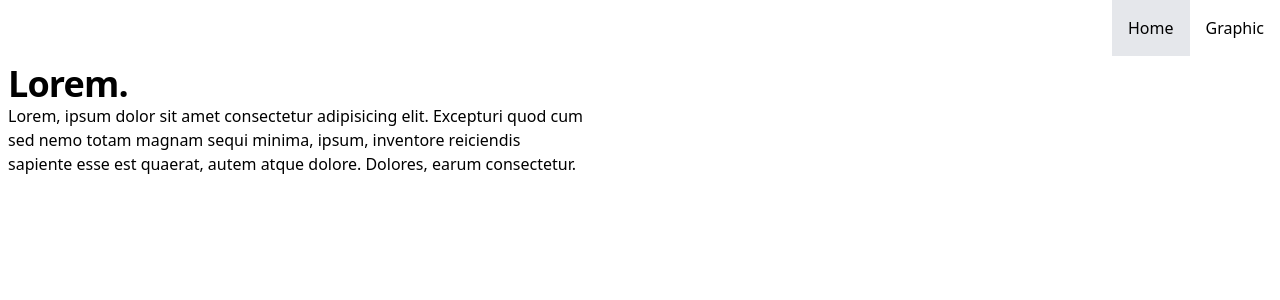
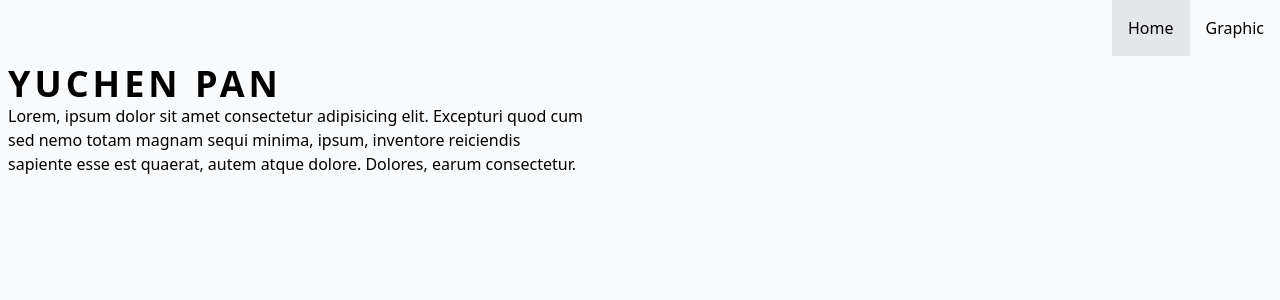
Before and after one commit to TomPan-1901/tompan-1901.github.io, a Nuxt app: page / in a window 1280 px wide. Shown: the top 300 px of the page. Built offline with nearby package versions, Linux system fonts and the light colour scheme.

Commit message:
add background color

```diff
--- a/assets/css/tailwind.css
+++ b/assets/css/tailwind.css
@@ -1,3 +1,9 @@
 @tailwind base;
 @tailwind components;
 @tailwind utilities;
+
+@layer base {
+  html {
+    @apply bg-gray-50
+  }
+}
--- a/pages/graphic.vue
+++ b/pages/graphic.vue
@@ -1,24 +1,14 @@
 <template>
-  <div class="h-screen w-full flex overflow-auto relative">
-    <RouterLink
-      to="/"
-      class="absolute top-0 left-0 px-3 py-1 bg-cyan-400 rounded-full hover:bg-cyan-600 text-white"
-      >Home</RouterLink
-    >
+  <div class="h-screen flex overflow-auto relative container mx-auto">
+    <Title>WebGL</Title>
+
+    <RouterLink to="/" class="absolute top-4 left-4 z-10 px-3 py-1 bg-cyan-400 rounded-full hover:bg-cyan-600 text-white">
+      Home</RouterLink>
     <div class="m-auto">
       <div class="relative">
-        <canvas
-          tabindex="0"
-          class="outline-none relative z-0 top-0 left-0"
-          ref="c"
-          width="1024"
-          height="768"
-          @keydown.capture="app!.handleKeydown"
-          @mousemove.capture="app!.handleMousemove"
-          @mousedown="app!.handleMousedown"
-          @mouseup="app!.handleMouseup"
-          @keyup.capture="app!.handleKeyup"
-        ></canvas>
+        <canvas tabindex="0" class="outline-none relative z-0 top-0 left-0" ref="c" width="1024" height="768"
+          @keydown.capture="app!.handleKeydown" @mousemove.capture="app!.handleMousemove"
+          @mousedown="app!.handleMousedown" @mouseup="app!.handleMouseup" @keyup.capture="app!.handleKeyup"></canvas>
         <canvas class="absolute z-10 top-0 left-0" width="400" height="100" ref="hud"></canvas>
       </div>
     </div>
@@ -58,7 +48,6 @@ onMounted(async () => {
   app = new App(gl, v, f)
   // initShaders(gl, v, f)
   time = performance.now() / 1000
-  document.title = 'WebGL'
   main()
 })
 
--- a/pages/index.vue
+++ b/pages/index.vue
@@ -1,17 +1,15 @@
 <script setup lang="ts">
 import HeaderMenu from '../components/HeaderMenu.vue'
-onMounted(() => {
-  document.title = 'Home'
-})
 </script>
 
 <template>
-  <div>
+  <div class="min-h-screen">
+    <Title>Home</Title>
     <header>
       <HeaderMenu />
     </header>
     <div class="container mx-auto p-2">
-      <h1 class="text-3xl sm:text-4xl font-extrabold tracking-tight">Lorem.</h1>
+      <h1 class="sm:text-4xl text-2xl font-extrabold tracking-[4px]">YUCHEN PAN</h1>
       <p class="max-w-xl">
         Lorem, ipsum dolor sit amet consectetur adipisicing elit. Excepturi quod cum sed nemo totam
         magnam sequi minima, ipsum, inventore reiciendis sapiente esse est quaerat, autem atque
```
